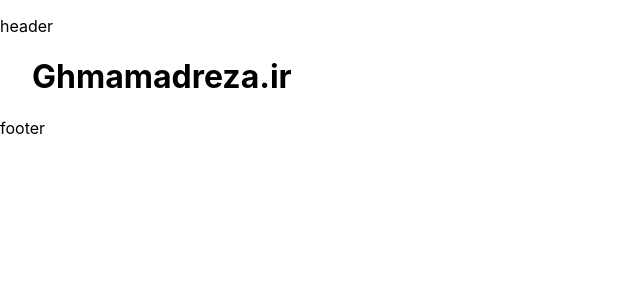
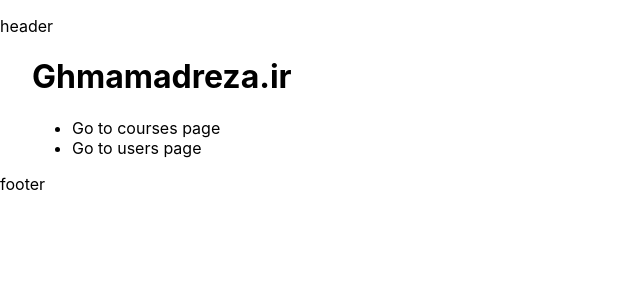
Before and after one commit to GhMamadreza84/next-pages-route, a Next.js app: page / in a window 1280 px wide. Shown: the top 300 px of the page, without its empty margins (0-640 px from the left). Built offline with nearby package versions, Linux system fonts and the light colour scheme.

Commit message:
i now underestand the Link tag

```diff
--- a/pages/index.js
+++ b/pages/index.js
@@ -1,11 +1,20 @@
-import Head from 'next/head'
-import Image from 'next/image'
-import styles from '../styles/Home.module.css'
+import Head from "next/head";
+import Image from "next/image";
+import styles from "../styles/Home.module.css";
+import Link from "next/link";
 
 export default function Home() {
   return (
     <div className={styles.container}>
-     <h1>Ghmamadreza.ir</h1>
+      <h1>Ghmamadreza.ir</h1>
+      <ul>
+        <li>
+          <Link href="/courses">Go to courses page</Link>
+        </li>
+        <li>
+          <Link href="/users">Go to users page</Link>
+        </li>
+      </ul>
     </div>
-  )
+  );
 }
```
